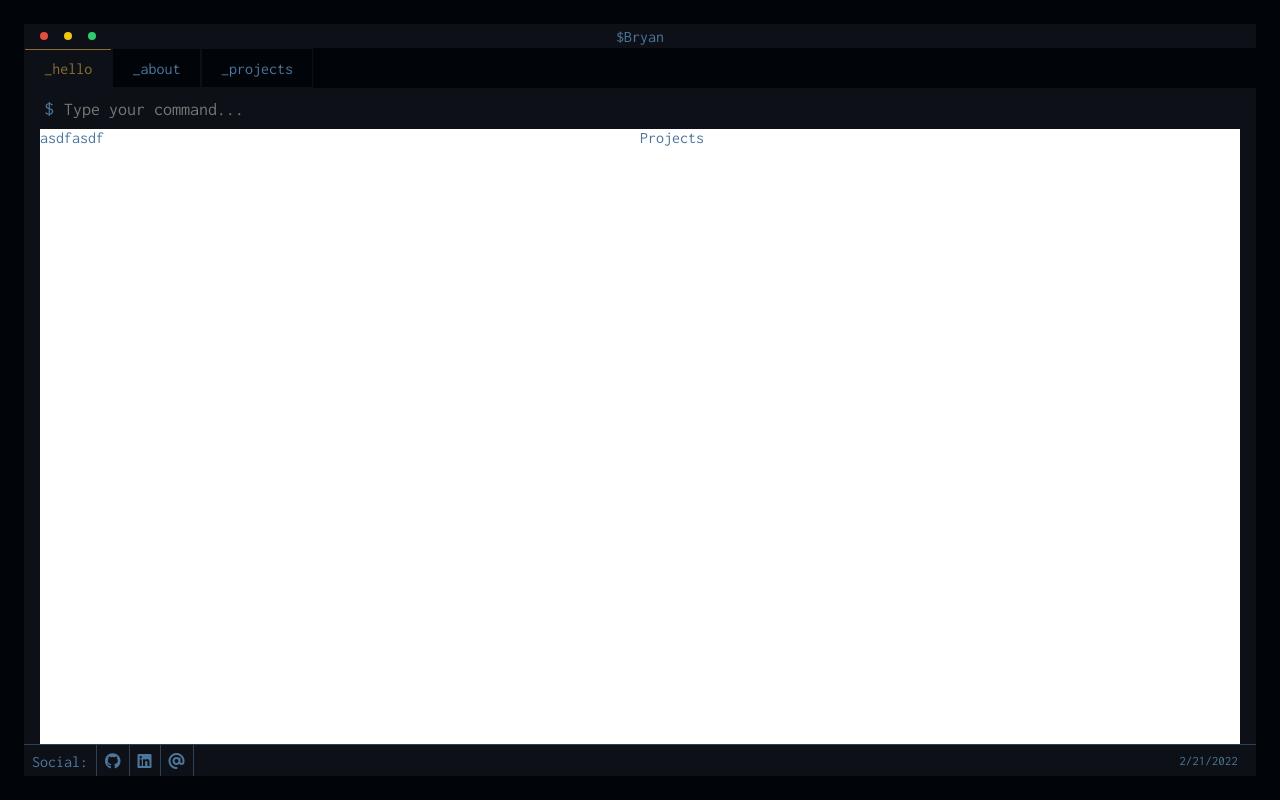
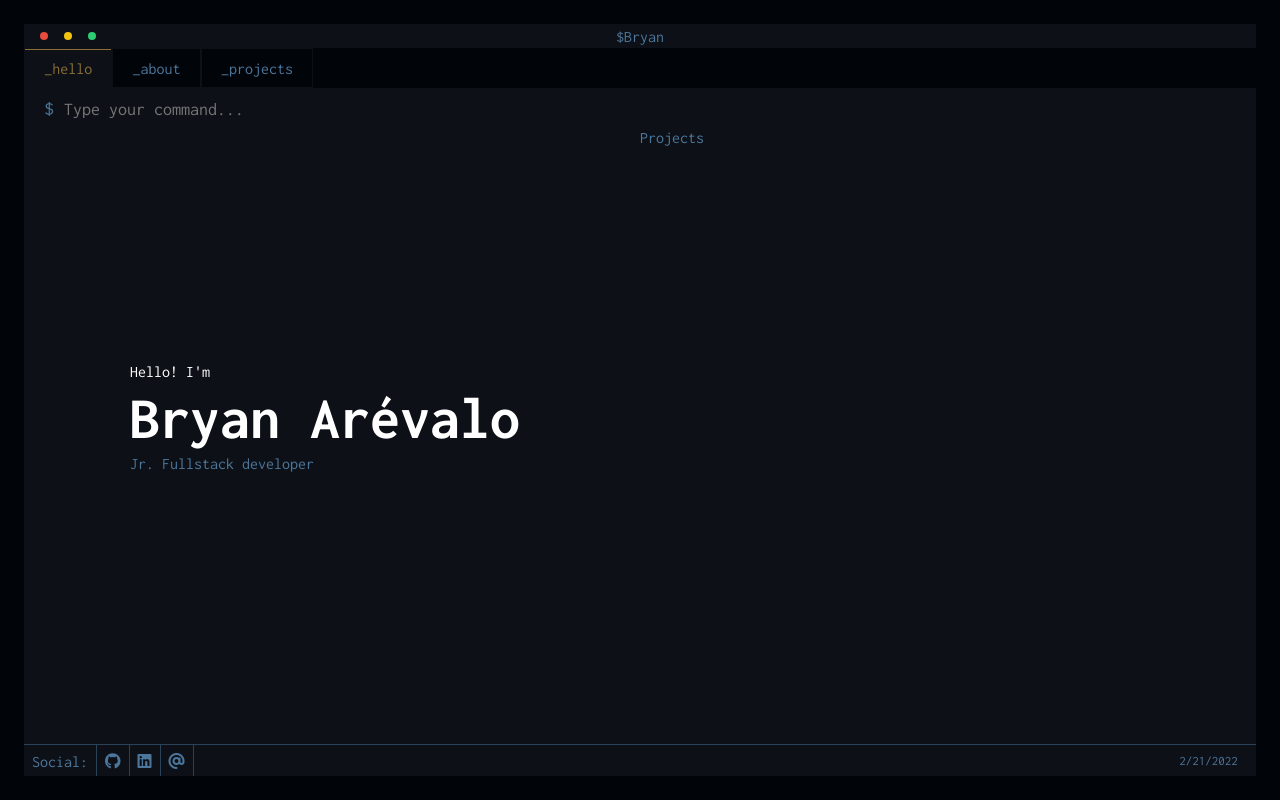
Before and after one commit to ripterdust/Portfolio2022, a React (Create React App) app: page / in a window 1280 px wide. Built offline with nearby package versions, Linux system fonts and the light colour scheme.

Commit message:
Finished the name on the myName

```diff
--- a/src/components/MyData.js
+++ b/src/components/MyData.js
@@ -1,7 +1,15 @@
 export const MyData = () => {
   return <div className="myData">
     <div className="name">
-      asdfasdf
+      <div className="text">
+        Hello! I'm
+      </div>
+      <div className="myName">
+        Bryan Arévalo
+      </div>
+      <div className="dev">
+        Jr. Fullstack developer
+      </div>
     </div>
     <div className="projects">
       Projects
--- a/src/styles/_hello.scss
+++ b/src/styles/_hello.scss
@@ -31,6 +31,7 @@
         padding: 0 1em;
         height: calc(100% - 2.5em);
         width: 100%;
+        position: relative;
     }
 
 }
--- a/src/styles/_myData.scss
+++ b/src/styles/_myData.scss
@@ -1,7 +1,25 @@
 .myData{
-    background: white;
     width: 100%;
     height: 100%;
+    .name {
+        display: flex;
+        width: 100%;
+        display: flex;
+        justify-content: center;
+        align-items: center;
+        flex-direction: column;
+
+        .text{
+            color: white;
+        }
+
+        .myName {
+            color: white;
+            padding: .1em 0;
+            font-weight: 700;
+        }
+    }
+
 }
 
 
@@ -11,6 +29,19 @@
         justify-content: center;
         align-items: center;
         flex-direction: column;
+
+        .name, .projects {
+            height: 50%;
+        }
+        .name > * {
+            width: 90%;
+
+        }
+
+        .myName {
+            font-size: 40px;
+            white-space: nowrap;
+        }
     }
 }
 
@@ -18,5 +49,19 @@
     .myData{
         display: grid;
         grid-template-columns: 1fr 1fr;
+
+        .name, .projects {
+            height: 100%;
+        }
+        .name > * {
+            width: 70%;
+        }
+        .myName{
+            font-size: 60px;
+        }
+
+        .dev{
+            margin-bottom: 2.5em;
+        }
     }
 }
```
